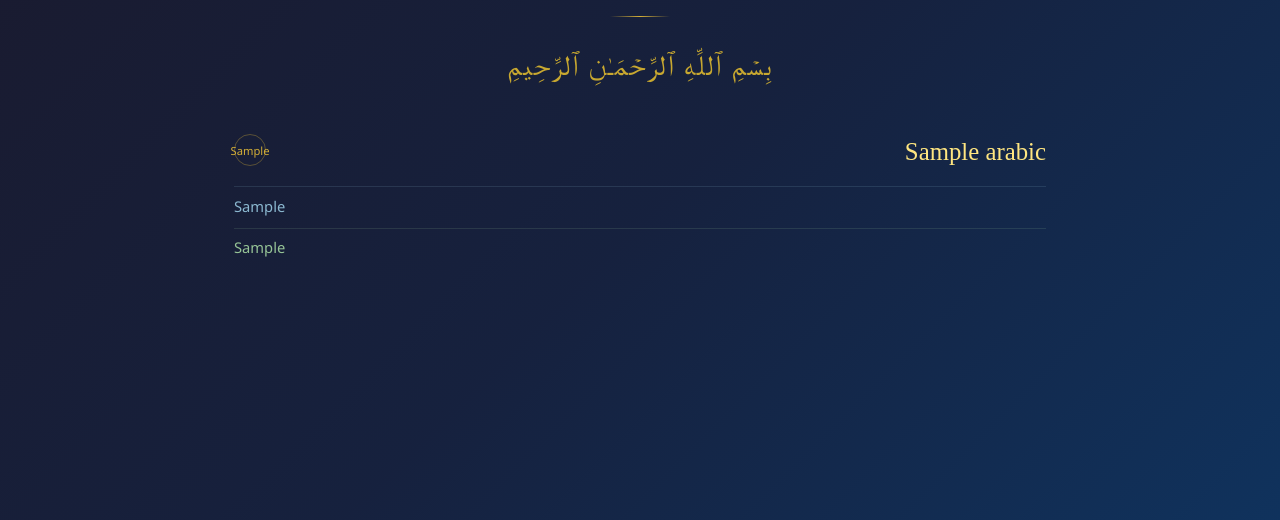
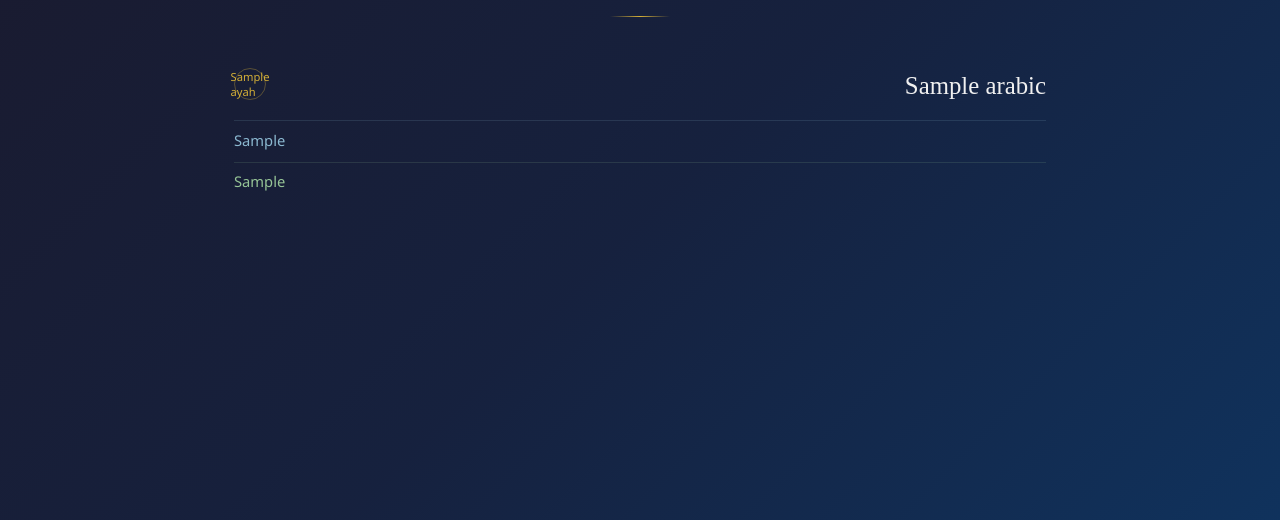
Before and after one commit to abdulbaqi/quran-search, a Flask app: template quran_reader/templates/reader/index.html in a window 1280 px wide. Shown: the part 181-701 px from the top of the page. Run offline with Flask 3, Linux system fonts and the light colour scheme; the template is opened without the code that fills it: most values are stand-ins (such as "Sample title", 1, 10 or a date in 2020); parts of the project's set-up code (start-up, migrations or seed data) failed here and were passed over; some web fonts are replaced.

Commit message:
Remove bismillah offset — verse 1 maps directly to translation verse 1
Dropped all offset/display_ayah complexity. Tanzil verse numbers are
used as-is; trans_en and trans_bn are looked up at the same ayah index.
Removes the decorative bismillah header div and the is_bismillah skip.

Co-Authored-By: Claude Sonnet 4.6 <noreply@anthropic.com>

```diff
--- a/quran_reader/templates/reader/index.html
+++ b/quran_reader/templates/reader/index.html
@@ -143,16 +143,6 @@
       margin: 1rem auto 0;
     }
 
-    /* ── Bismillah header (for surahs 2–114 except 9) ── */
-    .bismillah-header {
-      font-family: 'KFGQPC Hafs Uthmanic', serif;
-      font-size: 1.8rem;
-      color: #c8a830;
-      text-align: center;
-      padding: 0.5rem 1.5rem 1.5rem;
-      letter-spacing: 0.05em;
-    }
-
     /* ── Verses ── */
     .verses {
       max-width: 860px;
@@ -284,24 +274,17 @@
     <div class="divider"></div>
   </div>
 
-  <!-- Bismillah decorative header for all surahs except 1 and 9 -->
-  {% if surah not in (1, 9) %}
-  <div class="bismillah-header">بِسۡمِ ٱللَّهِ ٱلرَّحۡمَـٰنِ ٱلرَّحِيمِ</div>
-  {% endif %}
-
   <!-- Verses -->
   <div class="verses">
     {% for v in verses %}
-    {% if not v.is_bismillah %}
-    <div class="verse" id="v{{ v.display_ayah }}">
+    <div class="verse" id="v{{ v.ayah }}">
       <div class="verse-body">
         <div class="arabic-text">{{ v.arabic }}</div>
-        <div class="verse-num">{{ v.display_ayah }}</div>
+        <div class="verse-num">{{ v.ayah }}</div>
       </div>
       {% if v.trans_en %}<div class="trans-en">{{ v.trans_en }}</div>{% endif %}
       {% if v.trans_bn %}<div class="trans-bn">{{ v.trans_bn }}</div>{% endif %}
     </div>
-    {% endif %}
     {% endfor %}
   </div>
 
```
Also changed, not shown: quran_reader/blueprint.py (+6 -16 lines).
